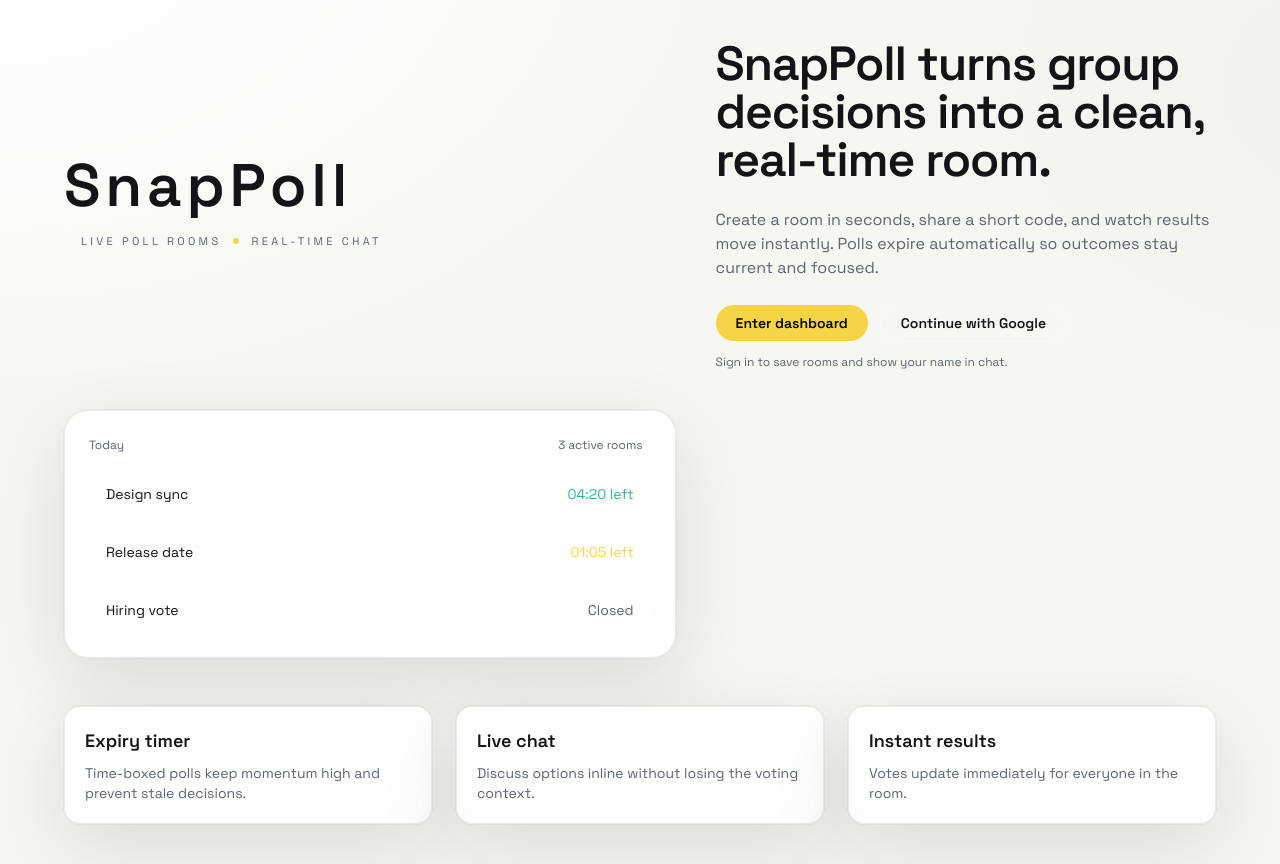
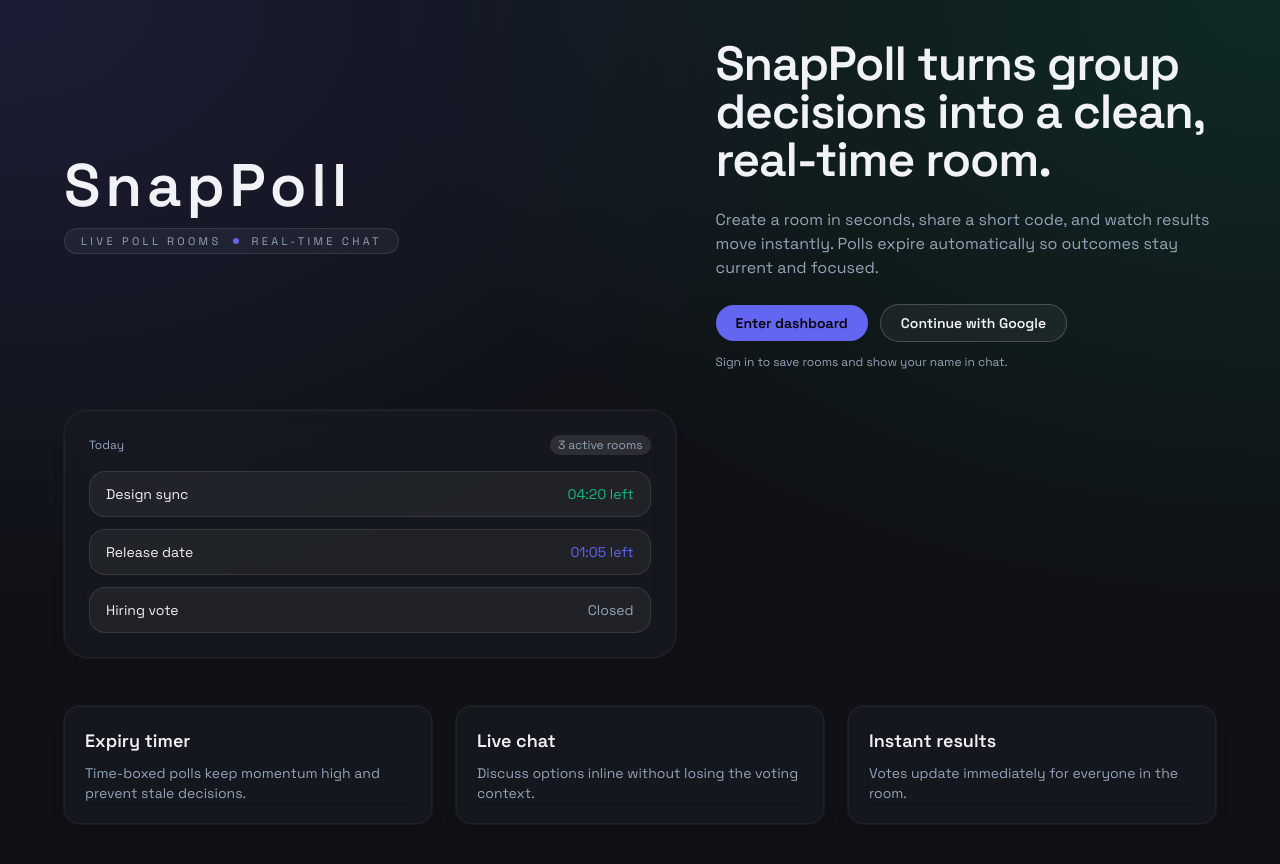
Before and after one commit to M-Fayiz/SnapPoll, a Next.js app in the folder frontend/: page / in a window 1280 px wide. Built offline with nearby package versions, Linux system fonts and the light colour scheme; no server answers.

Commit message:
feat: change UI to dark theme

```diff
--- a/frontend/app/globals.css
+++ b/frontend/app/globals.css
@@ -1,33 +1,60 @@
+@import url('https://fonts.googleapis.com/css2?family=Outfit:wght@300;400;500;600;700&display=swap');
 @import "tailwindcss";
+/* @import url('https://fonts.googleapis.com/css2?family=Outfit:wght@300;400;500;600;700&display=swap'); */
+:root {
+  /* Modern Dark/Light Theme Palette */
+  --bg: #0f1115;
+  --panel: #181b21;
+  --panel-2: #22262e;
+  --ink: #f0f2f5;
+  --muted: #94a3b8;
 
-:root {
-  --bg: #f7f7f2;
-  --panel: #ffffff;
-  --panel-2: #f2f3f0;
-  --ink: #121417;
-  --muted: #5a6472;
-  --accent: #f5d547;
-  --accent-2: #2fb39c;
-  --danger: #e46363;
+  /* Vibrant Accents */
+  --accent: #6366f1; /* Indigo */
+  --accent-hover: #4f46e5;
+  --accent-2: #10b981; /* Emerald */
+  --danger: #ef4444; /* Red */
+
+  /* Typography */
+  --font-display: 'Outfit', sans-serif;
+  --font-body: 'Outfit', sans-serif;
 }
 
 body {
-  background:
-    radial-gradient(1200px 800px at 0% -10%, #ffffff 0%, transparent 60%),
-    radial-gradient(900px 600px at 110% 10%, #eef1ea 0%, transparent 55%),
-    var(--bg);
+  background-color: var(--bg);
+  background-image:
+    radial-gradient(at 0% 0%, rgba(99, 102, 241, 0.15) 0px, transparent 50%),
+    radial-gradient(at 100% 0%, rgba(16, 185, 129, 0.15) 0px, transparent 50%);
   color: var(--ink);
-  font-family: var(--font-body), system-ui, -apple-system, "Segoe UI", sans-serif;
+  font-family: var(--font-body);
+  min-height: 100vh;
 }
 
 .glass {
-  background: linear-gradient(180deg, rgba(255, 255, 255, 0.9), rgba(255, 255, 255, 0.75));
-  backdrop-filter: blur(8px);
-  border: 1px solid rgba(18, 20, 23, 0.08);
+  background: rgba(24, 27, 33, 0.7);
+  backdrop-filter: blur(12px);
+  -webkit-backdrop-filter: blur(12px);
+  border: 1px solid rgba(255, 255, 255, 0.05);
+  box-shadow: 0 4px 6px -1px rgba(0, 0, 0, 0.1), 0 2px 4px -1px rgba(0, 0, 0, 0.06);
 }
 
 .soft-ring {
   box-shadow:
-    0 0 0 1px rgba(18, 20, 23, 0.04),
-    0 25px 80px rgba(18, 20, 23, 0.12);
+    0 0 0 1px rgba(255, 255, 255, 0.05),
+    0 10px 15px -3px rgba(0, 0, 0, 0.1), 0 4px 6px -2px rgba(0, 0, 0, 0.05);
 }
+
+/* Scrollbar */
+::-webkit-scrollbar {
+  width: 8px;
+}
+::-webkit-scrollbar-track {
+  background: var(--bg);
+}
+::-webkit-scrollbar-thumb {
+  background: var(--panel-2);
+  border-radius: 4px;
+}
+::-webkit-scrollbar-thumb:hover {
+  background: var(--muted);
+}
--- a/frontend/components/poll/PollDetailClient.tsx
+++ b/frontend/components/poll/PollDetailClient.tsx
@@ -100,12 +100,15 @@ export default function PollDetailClient({ pollId }: PollDetailClientProps) {
 
   const options = poll.options.map((option, index) => {
     const percentage = voteTotal ? Math.round((option.votes / voteTotal) * 100) : 0;
-    const accent = index % 2 === 0 ? "gold" : "mint";
+    const accents = ["indigo", "purple", "rose", "mint", "gold"] as const;
+    const accent = accents[index % accents.length];
+
     return {
       label: option.text,
       votes: option.votes,
       percentage,
       accent,
+      voters: option.voters || [],
     } as const;
   });
 
--- a/frontend/components/poll/PollOption.tsx
+++ b/frontend/components/poll/PollOption.tsx
@@ -1,48 +1,103 @@
+import { useState } from "react";
+
 export interface PollOptionProps {
   label: string;
   percentage: number;
   votes: number;
-  accent?: "gold" | "mint" | "rose";
+  voters?: { _id: string; name: string; email: string }[];
+  accent?: "gold" | "mint" | "rose" | "indigo" | "purple";
   active?: boolean;
   onSelect?: () => void;
 }
 
 const accentMap = {
-  gold: "from-[#f5d547]/80 to-[#f5d547]/20",
-  mint: "from-[#7ee7d3]/80 to-[#7ee7d3]/20",
-  rose: "from-[#f07c7c]/80 to-[#f07c7c]/20",
+  gold: "from-amber-400 to-orange-500",
+  mint: "from-emerald-400 to-teal-500",
+  rose: "from-rose-400 to-pink-500",
+  indigo: "from-indigo-400 to-purple-500",
+  purple: "from-purple-400 to-fuchsia-500",
 };
 
 export default function PollOption({
   label,
   percentage,
   votes,
-  accent = "gold",
+  voters = [],
+  accent = "indigo",
   active = false,
   onSelect,
 }: PollOptionProps) {
+  const [showVoters, setShowVoters] = useState(false);
+
   return (
-    <button
-      type="button"
-      onClick={onSelect}
-      className={`group relative flex w-full flex-col gap-2 rounded-2xl border px-4 py-3 text-left transition ${
-        active ? "border-white/40 bg-white/10" : "border-white/10 bg-white/5"
+    <div
+      className={`group relative flex w-full flex-col gap-3 rounded-2xl border p-4 transition-all duration-300 ${active
+          ? "border-indigo-500/50 bg-indigo-500/10 shadow-[0_0_20px_rgba(99,102,241,0.15)]"
+          : "border-white/5 bg-white/5 hover:bg-white/10 hover:border-white/10"
         }`}
     >
-      <div className="flex items-center justify-between text-sm">
-        <span className="font-medium text-[var(--ink)]">{label}</span>
-        <span className="text-xs text-[var(--muted)]">{votes} votes</span>
+      <div
+        className="cursor-pointer"
+        onClick={onSelect}
+      >
+        <div className="flex items-center justify-between text-sm mb-2">
+          <span className={`font-medium transition-colors ${active ? "text-indigo-200" : "text-gray-200"}`}>
+            {label}
+          </span>
+          <span className="text-xs font-semibold text-[var(--muted)]">{votes} votes</span>
         </div>
-      <div className="relative h-2 overflow-hidden rounded-full bg-white/5">
+
+        <div className="relative h-2.5 w-full overflow-hidden rounded-full bg-white/5">
           <div
-          className={`absolute left-0 top-0 h-full bg-gradient-to-r ${accentMap[accent]}`}
+            className={`absolute left-0 top-0 h-full rounded-full bg-gradient-to-r transition-all duration-500 ease-out ${accentMap[accent]}`}
             style={{ width: `${percentage}%` }}
           />
         </div>
-      <div className="flex items-center justify-between text-xs text-[var(--muted)]">
-        <span>{percentage}%</span>
-        <span className="opacity-0 transition group-hover:opacity-100">Click to vote</span>
+
+        <div className="mt-2 flex items-center justify-between text-xs text-[var(--muted)]">
+          <span className="font-medium">{percentage}%</span>
+          <span className="opacity-0 transition-opacity group-hover:opacity-100">
+            Click to vote
+          </span>
         </div>
+      </div>
+
+      {/* Voters Section */}
+      {voters && votes > 0 && (
+        <div className="mt-2 border-t border-white/5 pt-2">
+          <button
+            type="button"
+            onClick={(e) => {
+              e.stopPropagation();
+              setShowVoters(!showVoters);
+            }}
+            className="flex items-center gap-2 text-xs text-[var(--muted)] hover:text-indigo-300 transition-colors"
+          >
+            <span>{showVoters ? "Hide" : "See"} who voted</span>
+            <svg
+              className={`w-3 h-3 transition-transform ${showVoters ? "rotate-180" : ""}`}
+              fill="none"
+              viewBox="0 0 24 24"
+              stroke="currentColor"
+            >
+              <path strokeLinecap="round" strokeLinejoin="round" strokeWidth={2} d="M19 9l-7 7-7-7" />
+            </svg>
           </button>
+
+          {showVoters && (
+            <div className="mt-2 flex flex-col gap-1 max-h-32 overflow-y-auto pr-1 thin-scrollbar animate-in slide-in-from-top-2 fade-in duration-200">
+              {voters.map((voter) => (
+                <div key={voter._id} className="flex items-center gap-2 rounded-md p-1.5 hover:bg-white/5 transition-colors">
+                  <div className="h-5 w-5 rounded-full bg-gradient-to-br from-indigo-500 to-purple-600 flex items-center justify-center text-[10px] font-bold text-white uppercase shadow-sm">
+                    {voter.name?.charAt(0) || "U"}
+                  </div>
+                  <span className="text-xs text-gray-300">{voter.name || "Unknown user"}</span>
+                </div>
+              ))}
+            </div>
+          )}
+        </div>
+      )}
+    </div>
   );
 }
```
Lines whose indentation alone changed are shown as unchanged.
